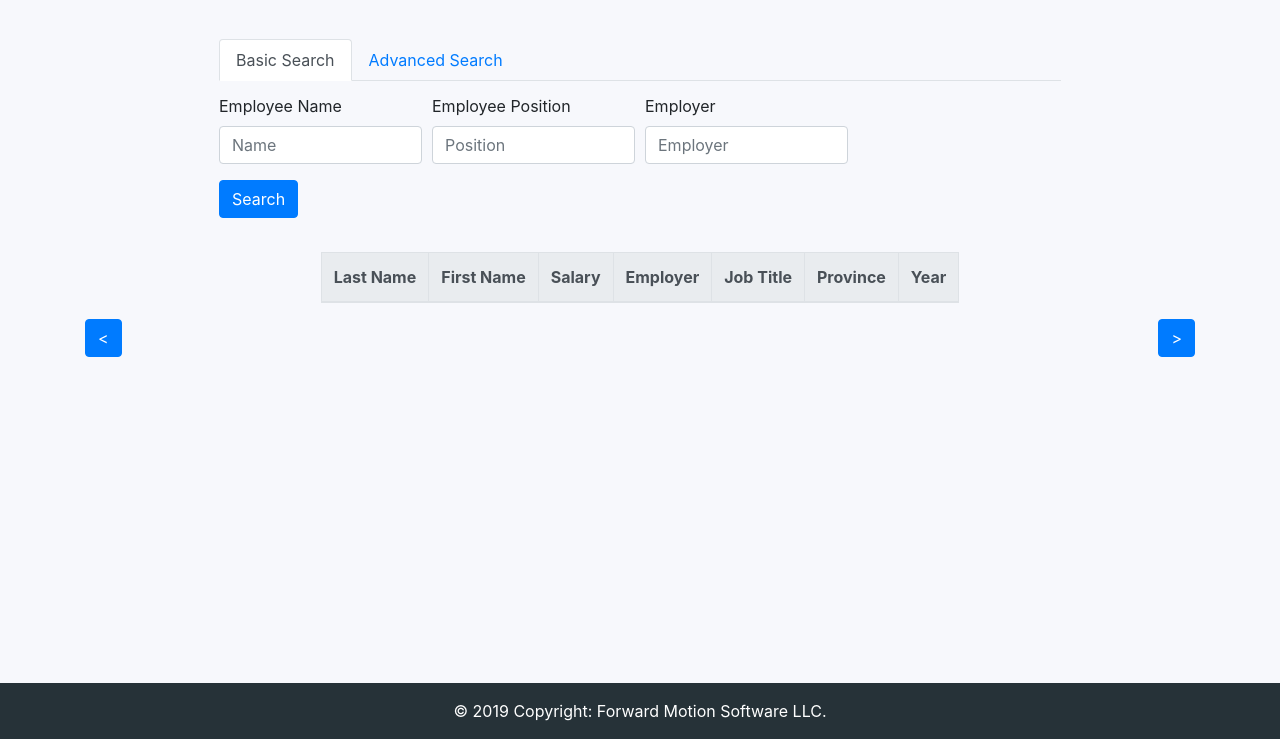
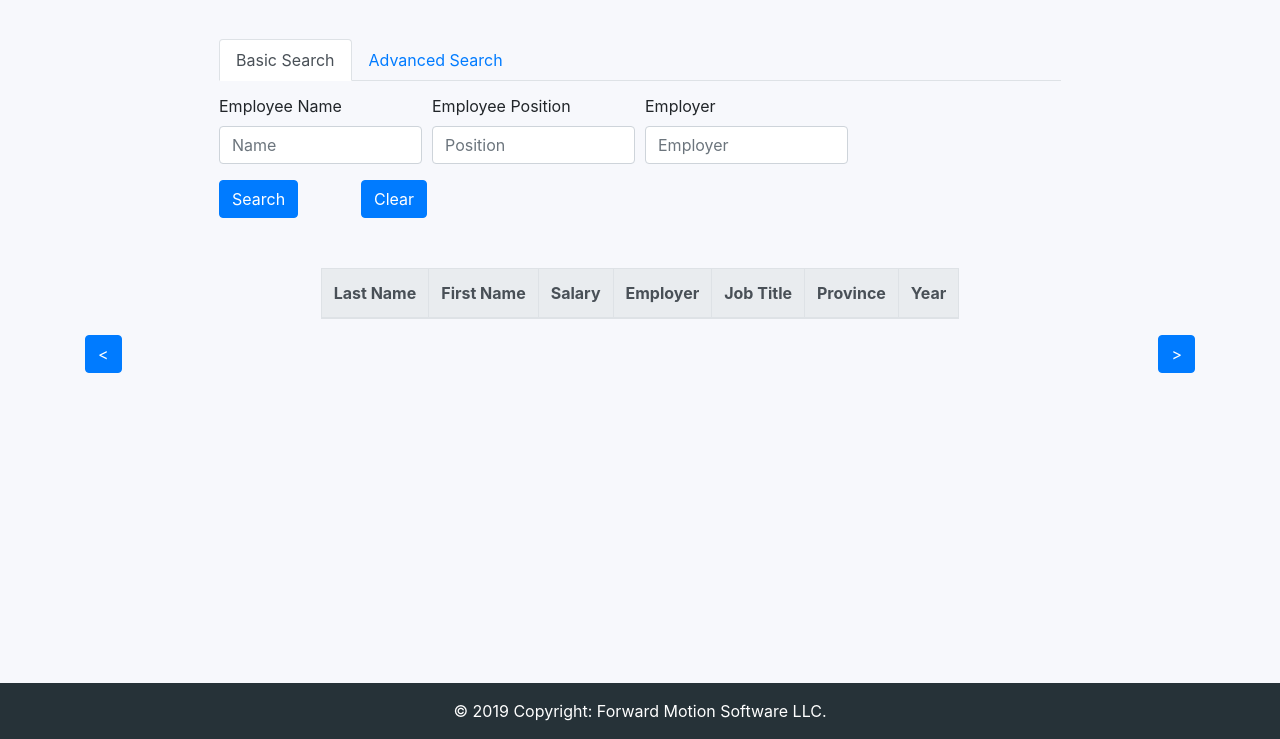
Before and after one commit to JonasBakelaar/ForwardMotion, a website: page public/index.html in a window 1280 px wide. Shown: the part 61-800 px from the top of the page. Drawn offline with nearby package versions, Linux system fonts and the light colour scheme; no server answers.

Commit message:
Added clear button

```diff
--- a/public/index.html
+++ b/public/index.html
@@ -67,7 +67,14 @@
                                         <input type="text" class="form-control" id="inputEmployer1" placeholder="Employer">
                                     </div>
                                 </div>
-                                <button type="submit" class="btn btn-primary">Search</button>
+                                <div class="form-row">
+                                    <div class="form-group col-md-2">
+                                        <button type="submit" class="btn btn-primary">Search</button>
+                                    </div>
+                                    <div class="form-group col-md-1">
+                                        <button type="reset" class="btn btn-primary">Clear</button>
+                                    </div>
+                                </div>
                             </form>
                         </div>
 
@@ -147,10 +154,12 @@
                                     <div class="form-group col-md-2">
                                         <input type="text" class="form-control" id="inputYearTo" placeholder="To">
                                     </div>
-                                    <div class="form-group col-md-2">
+                                    <div class="form-group col-md-1">
                                         <button type="submit" class="btn btn-primary">Search</button>
                                     </div>
-
+                                    <div class="form-group col-md-1">
+                                        <button type="reset" class="btn btn-primary">Clear</button>
+                                    </div>
                                 </div>
                             </form>
                         </div>
```
